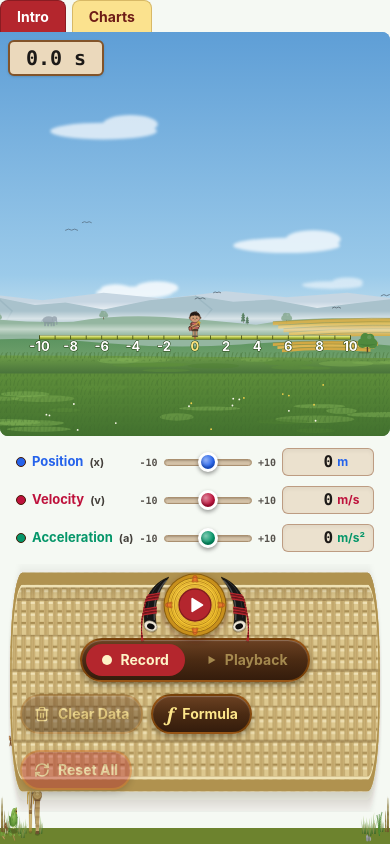
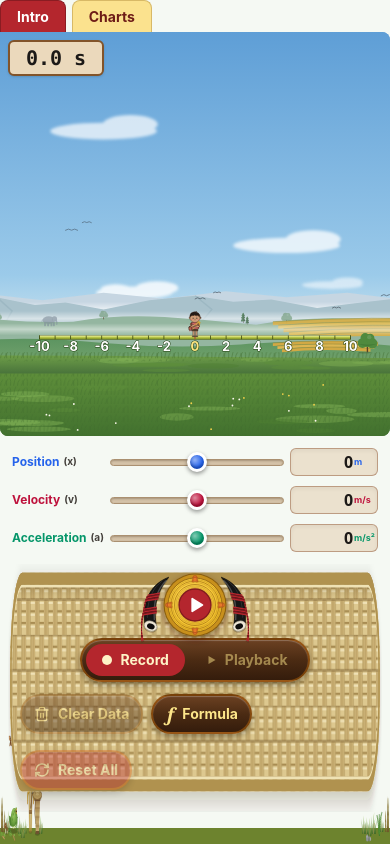
Before and after one commit to Sawla-1/pit-sim-motion-1d, a React (Vite) app: page / in a window 390 px wide. Built offline with nearby package versions, Linux system fonts and the light colour scheme.

Commit message:
Tidy phone sliders and fit long numbers

```diff
--- a/src/components/PhysicsInput.jsx
+++ b/src/components/PhysicsInput.jsx
@@ -77,21 +77,17 @@ function PhysicsInput({ id, label, symbol, unit, value, min, max, color, disable
     />
   );
 
-  // The one line (Stitch look): ● name (x) | -10 | bar | +10 | number box.
-  // Intro tab: on every screen (wider screens move the parts, see KAREN_INPUT.row).
+  // The one line (Stitch look). Phones: name (x) | bar | number box.
+  // Intro tab: on every screen (wider screens move the parts and show -10 / 10, see KAREN_INPUT).
   // Charts tab: phones only (KAREN_INPUT.chartLine).
   const line = (className, inputId) => (
     <div className={className}>
       <label htmlFor={inputId} className={KAREN_INPUT.name} style={{ color }}>
-        <span className={KAREN_INPUT.dot} style={{ background: color }} />
         {label} <span className={KAREN_INPUT.symbol}>({symbol})</span>
       </label>
       <span className={KAREN_INPUT.min}>{min}</span>
       {slider(`hslider ${KAREN_INPUT.slider}`)}
-      <span className={KAREN_INPUT.max}>
-        <span className="sm:hidden">+</span>
-        {max}
-      </span>
+      <span className={KAREN_INPUT.max}>{max}</span>
       <div className={KAREN_INPUT.box}>{numberBox(inputId)}</div>
     </div>
   );
--- a/src/styles/karenStyles.js
+++ b/src/styles/karenStyles.js
@@ -73,34 +73,36 @@ export const KAREN_TIME = "absolute top-2 left-2 lg:left-auto lg:right-2 z-10 h-
 // The number box (Stitch look), on every screen and both tabs: beige, thin brown edge,
 // number + unit inside. The digits stay 16px, so iPhones don't zoom in.
 export const KAREN_NUMBER = {
-  box: "flex items-center gap-1 whitespace-nowrap h-7 sm:h-8 px-2 rounded-md border",
+  // Phones: very little padding and space, so the bar gets more room
+  box: "flex items-center gap-px sm:gap-1 whitespace-nowrap h-7 sm:h-8 px-0.5 sm:px-2 rounded-md border",
   // Record: the beige box you type in
   editable: "border-[#78350F]/40 bg-[#EBE1CE] shadow-inner focus-within:ring-2 focus-within:ring-[#78350F]/40",
   // Playback (read-only): no box, just the number + unit, in the same place
   plain: "border-transparent",
-  number: "w-[42px] sm:w-[46px] bg-transparent text-right font-mono text-base font-bold text-[#1C1917] focus:outline-none disabled:opacity-50 disabled:cursor-not-allowed",
-  unit: "text-xs sm:text-sm font-bold",
+  // Room for 7 characters ("-123.45"). Phones: slim digits that still keep the same width (no wiggle).
+  // Tablets and laptops: typewriter digits.
+  number: "w-[60px] sm:w-[62px] bg-transparent text-right font-sans tabular-nums sm:font-mono text-base font-bold text-[#1C1917] focus:outline-none disabled:opacity-50 disabled:cursor-not-allowed",
+  unit: "text-[9px] sm:text-sm font-bold",
 };
 
 // The Intro tab's 3 sliders. Phones (Stitch look): one line each, and the 3 lines share
-// columns so the bars line up: ● name (x) | -10 | bar | +10 | number box.
+// columns so the bars line up: name (x) | bar | number box.
 // Tablets and laptops: name + box, the bar under them, -10 / 10 under its ends.
-const INPUT_END = "font-mono text-[10px] font-semibold text-stone-600 sm:font-sans sm:text-sm sm:font-normal sm:leading-none sm:text-gray-600 sm:row-start-3"; // -10 and +10
+const INPUT_END = "hidden sm:block sm:text-sm sm:leading-none sm:text-gray-600 sm:row-start-3"; // -10 and 10: not on phones (longer bar)
 export const KAREN_INPUT = {
-  // Phones: one grid with 5 columns. sm and up: side by side, as before.
-  area: "shrink-0 grid grid-cols-[max-content_max-content_1fr_max-content_max-content] items-center gap-x-1.5 gap-y-2.5 px-4 py-3 sm:flex sm:flex-row sm:gap-2 sm:px-[72px] sm:py-2",
+  // Phones: one grid with 3 columns. sm and up: side by side, as before.
+  area: "shrink-0 grid grid-cols-[max-content_1fr_max-content] items-center gap-x-1.5 gap-y-2.5 px-3 py-3 sm:flex sm:flex-row sm:gap-2 sm:px-[72px] sm:py-2",
   // One value. Phones: one line using the area's columns. sm and up: 2 columns, 3 lines.
-  row: "col-span-5 grid grid-cols-subgrid items-center sm:flex-1 sm:min-w-0 sm:grid-cols-[1fr_auto] sm:gap-2 sm:p-3",
-  name: "flex items-center gap-1.5 whitespace-nowrap text-[13px] font-bold sm:text-base sm:col-start-1 sm:row-start-1",
-  dot: "size-2.5 shrink-0 rounded-full border border-[#451A03] sm:hidden", // phones only
-  symbol: "text-[11px] text-stone-700 sm:hidden", // (x) (v) (a): phones only
+  row: "col-span-3 grid grid-cols-subgrid items-center sm:flex-1 sm:min-w-0 sm:grid-cols-[1fr_auto] sm:gap-2 sm:p-3",
+  name: "flex items-center gap-1 whitespace-nowrap text-xs font-bold sm:text-base sm:col-start-1 sm:row-start-1",
+  symbol: "text-[10px] text-stone-700 sm:hidden", // (x) (v) (a): phones only
   min: `${INPUT_END} sm:col-start-1`,
   max: `${INPUT_END} sm:col-start-2 sm:justify-self-end`,
   slider: "sm:col-span-2 sm:row-start-2",
   box: "sm:col-start-2 sm:row-start-1 sm:justify-self-end", // only where the box sits; its look is KAREN_NUMBER
   // Charts tab, phones only: one line above each chart. Each line is its own grid, so fixed
   // column sizes make the 3 lines line up (the name and box columns can still grow).
-  chartLine: "w-full grid grid-cols-[minmax(7.5rem,max-content)_max-content_1fr_max-content_minmax(6rem,max-content)] items-center gap-x-1.5 sm:hidden",
+  chartLine: "w-full grid grid-cols-[minmax(6rem,max-content)_1fr_minmax(90px,max-content)] items-center gap-x-1.5 sm:hidden",
 };
 
 export const KAREN_RULER = {
```
